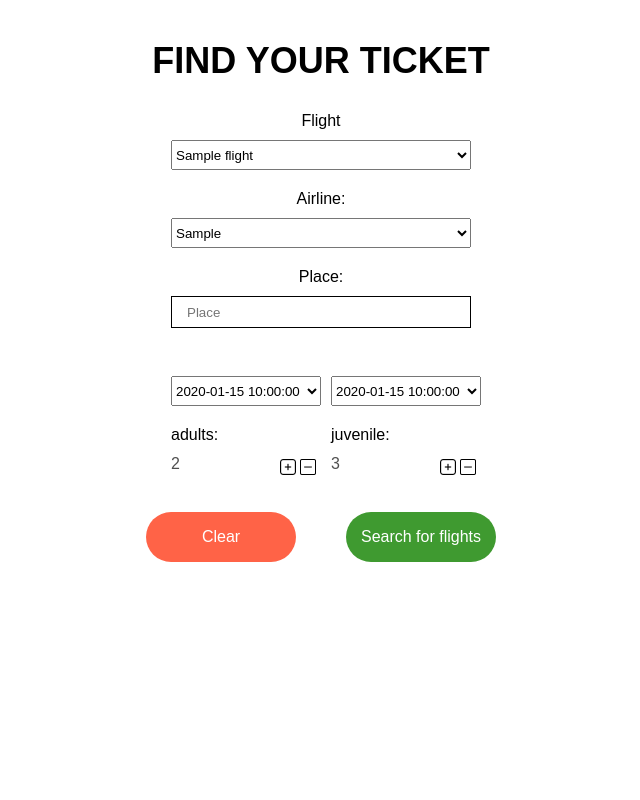
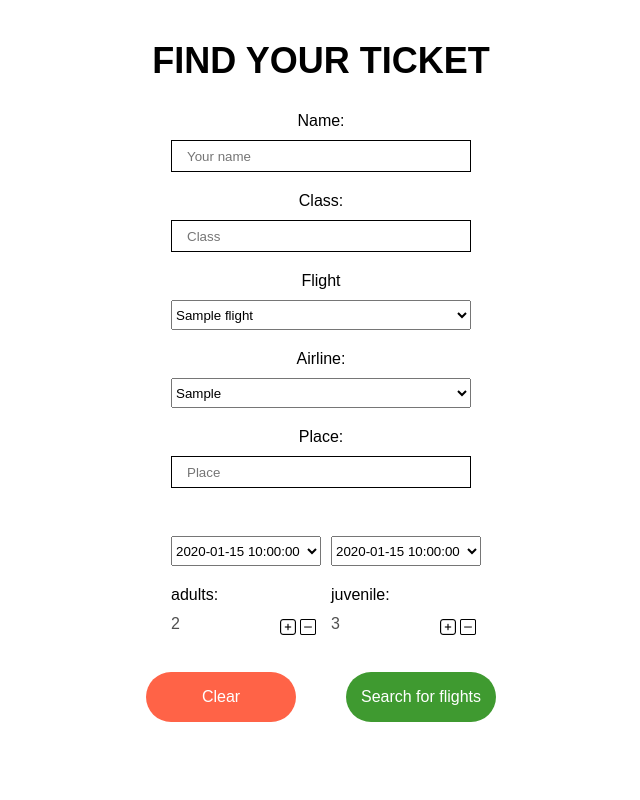
Before and after one commit to dan1aa/aero, a PHP site: page /ticket.php in a window 1280 px wide. Shown: the whole page, without its empty margins (319-959 px from the left). Run offline with PHP 8.4, Linux system fonts and the light colour scheme; tables that the repository leaves empty or names only in its code hold one stand-in row (values such as "Sample post").

Commit message:
add ticket functional

```diff
--- a/css/index.css
+++ b/css/index.css
@@ -653,7 +653,7 @@ table {
     background: #004D81;
     border-top-left-radius: 35px;
     border-bottom-right-radius: 35px;
-    padding: 5%;
+    padding: 30px   ;
     margin-bottom: 40px;
 }
 
--- a/css/ticket.css
+++ b/css/ticket.css
@@ -55,6 +55,7 @@ input {
 .container-1 {
     width: 450px;
     height: 800px;
+    background: white;
 }
 .text_header {
     text-align: center;
--- a/js/ticket.js
+++ b/js/ticket.js
@@ -1,6 +1,6 @@
 window.onload = function() {
-    // const plus = document.querySelectorAll('.plus')
-    // const minus = document.querySelectorAll('.minus')
+    const plus = document.querySelectorAll('.plus')
+    const minus = document.querySelectorAll('.minus')
     const clear = document.querySelector('.clear')
 
     clear.onclick = function(e) {
@@ -9,19 +9,31 @@ window.onload = function() {
         inputs.forEach(input => input.value = '')
     }
 
-    // plus.forEach(btn => {
-    //     btn.onclick = function() {
-    //         let parent = this.parentElement;
-    //         console.log(parent);
-    //     }
-    // })
 
-    // minus.forEach(btn => {
-    //     btn.onclick = function() {
-    //         let parent = this.parentElement;
-    //         console.log(parent);
-    //     }
-    // })
+    plus.forEach(btn => {
+        btn.onclick = function() {
+            let parent = this.parentElement.parentElement;
+            let count = parent.children[0].innerHTML;
+            count++;
+            parent.children[0].innerHTML = count;
+        }
+    })
+
+    minus.forEach(btn => {
+        btn.onclick = function() {
+            let parent = this.parentElement.parentElement;
+            let count = parent.children[0].innerHTML;
+            if(count > 0) {
+                count--;
+                parent.children[0].innerHTML = count;
+            }
+            else {
+                return false;
+            }
+
+
+        }
+    })
 
 
 }
--- a/ticket.php
+++ b/ticket.php
@@ -12,8 +12,14 @@
     <div class="container-1">
         <h1 class="text_header">FIND YOUR TICKET</h1>
         <div class="line"></div>
-          <form>
+          <form method="POST">
             <div class="form_text">
+            <p class="p-10">Name:</p>
+            <input type="text" placeholder="Your name" name="name">
+
+            <p class="p-10">Class:</p>
+            <input type="text" placeholder="Class" name="class">
+
               <p class="p-10">Flight</p>
               <label for="From"></label>
               <select name="from" id="from">
@@ -78,7 +84,7 @@
 
               <p class="p-10">Place:</p>
               <label for="Place"></label>
-              <input type="text" placeholder="Place" name="Place">
+              <input type="text" placeholder="Place" name="place">
             </div>
             <br>
             <div class="container-2">
@@ -166,10 +172,31 @@
             <br>
             <div class="test">
               <button type="submit" class="clear registerbtn">Clear</button>
-              <button type="submit" class="search registerbtn">Search for flights</button>
+              <button type="submit" name="search" class="search registerbtn">Search for flights</button>
             </div>
          </form>
     </div>
     <script src="js/ticket.js"></script>
+    <?php
+
+    if(isset($_POST['search'])) {
+        if(!empty($_POST['name']) || !empty($_POST['place']) || !empty($_POST['class'])) {
+            $class = $_POST['class'];
+            $place = $_POST['place'];
+            $name = $_POST['name'];
+            $q = "INSERT INTO ticket(cost, class, place_number, name_passenger, flightsID)
+            VALUES (300.10, '$class', '$place', '$name', 2)";
+            if ($connection->query($q) === TRUE) {
+                echo "SUCCESS!";
+
+            } else {
+                echo "Error: " . $q . "<br>" . $connection->error;
+            }
+        }
+    }
+
+
+
+?>
 </body>
 </html>
```
